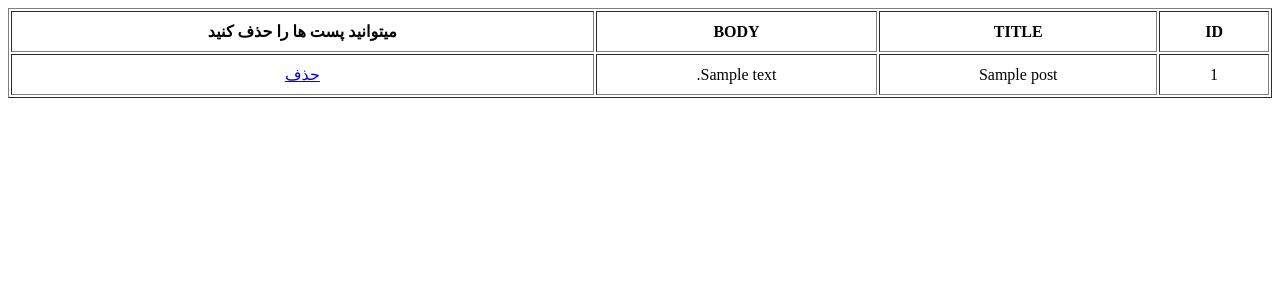
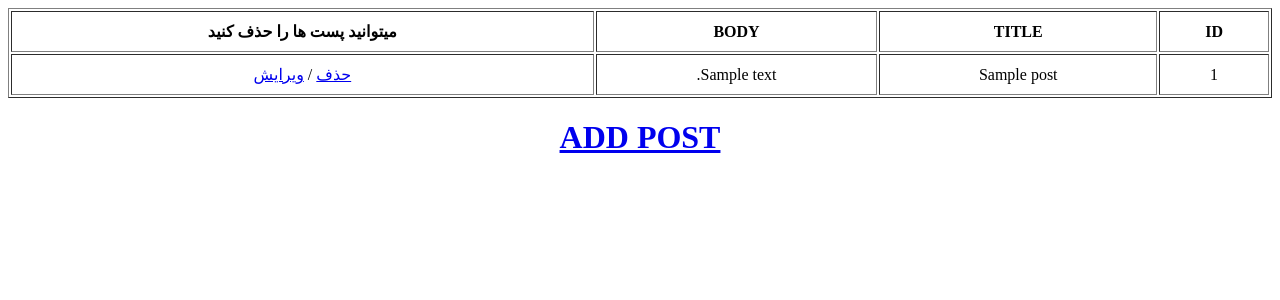
Before and after one commit to parhammohtasham/flask_site, a Flask app: page /posts in a window 1280 px wide. Shown: the top 300 px of the page. Run offline with Flask 3, Linux system fonts and the light colour scheme; tables that the repository leaves empty hold one stand-in row (values such as "Sample post").

Commit message:
edit post available
now we can edit an update posts

```diff
--- a/app.py
+++ b/app.py
@@ -20,7 +20,7 @@ def posts():
     posts=BlogPost.query.all()
     return render_template('posts.html',posts=posts)
 
-@app.route('/addpost', methods=['GET','POST'])
+@app.route('/add/post', methods=['GET','POST'])
 def addpost():
     if request.method=='POST':
         post_title=request.form['title']
@@ -39,6 +39,18 @@ def deletepost(id):
     db.session.commit()
     return redirect('/posts')
 
+@app.route('/edit/post/<int:id>', methods=['POST','GET'])
+def update(id):
+    blog_post=BlogPost.query.get(id)
+    if request.method=='POST':
+        post_title=request.form['title']
+        post_body=request.form['body']
+        blog_post.title=post_title
+        blog_post.body=post_body
+        db.session.commit()
+        return redirect('/posts')
+    else:
+        return render_template('editPost.html',post=blog_post)
 
 if __name__=='__main__':
     with app.app_context():
--- a/templates/posts.html
+++ b/templates/posts.html
@@ -16,12 +16,15 @@
                     <td>{{post.id}}</td>
                     <td>{{post.title}}</td>
                     <td>{{post.body}}</td>
-                    <td><a href="/delete/post/{{post.id}}">حذف</a></td>
+                    <td><a href="/delete/post/{{post.id}}">حذف</a>
+                    /
+                    <a href="/edit/post/{{post.id}}">ویرایش</a>
+                    </td>
                 </tr>
             {% endfor %}
         </table>
     {% else %}
         <h1>پستی وجود ندارد</h1>
     {% endif %}
-
+    <h1><a href="/addpost">ADD POST</a></h1>
 {% endblock %}
```
Also changed, not shown: templates/editPost.html (added, +18 -0 lines), instance/database.sqlite.
